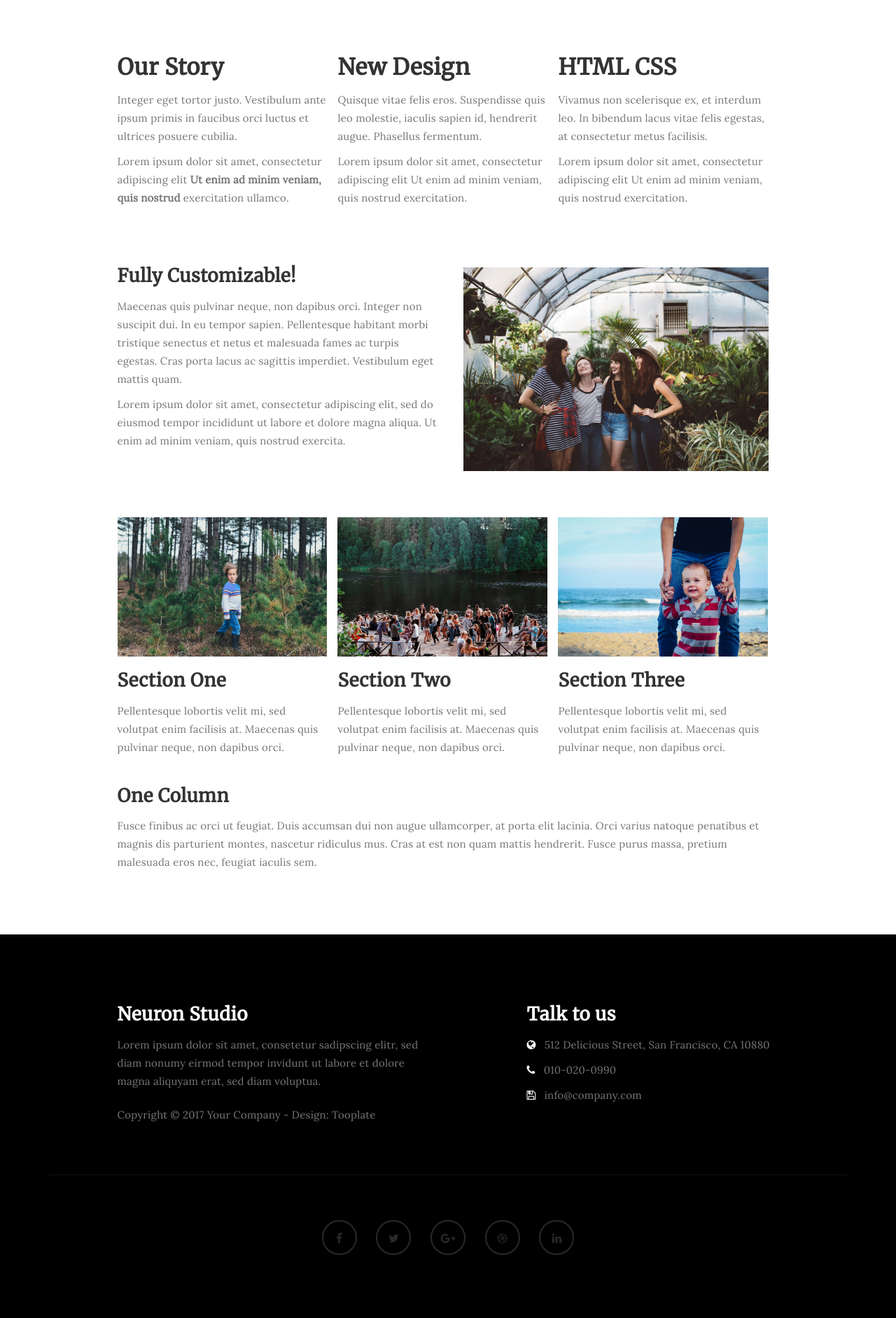
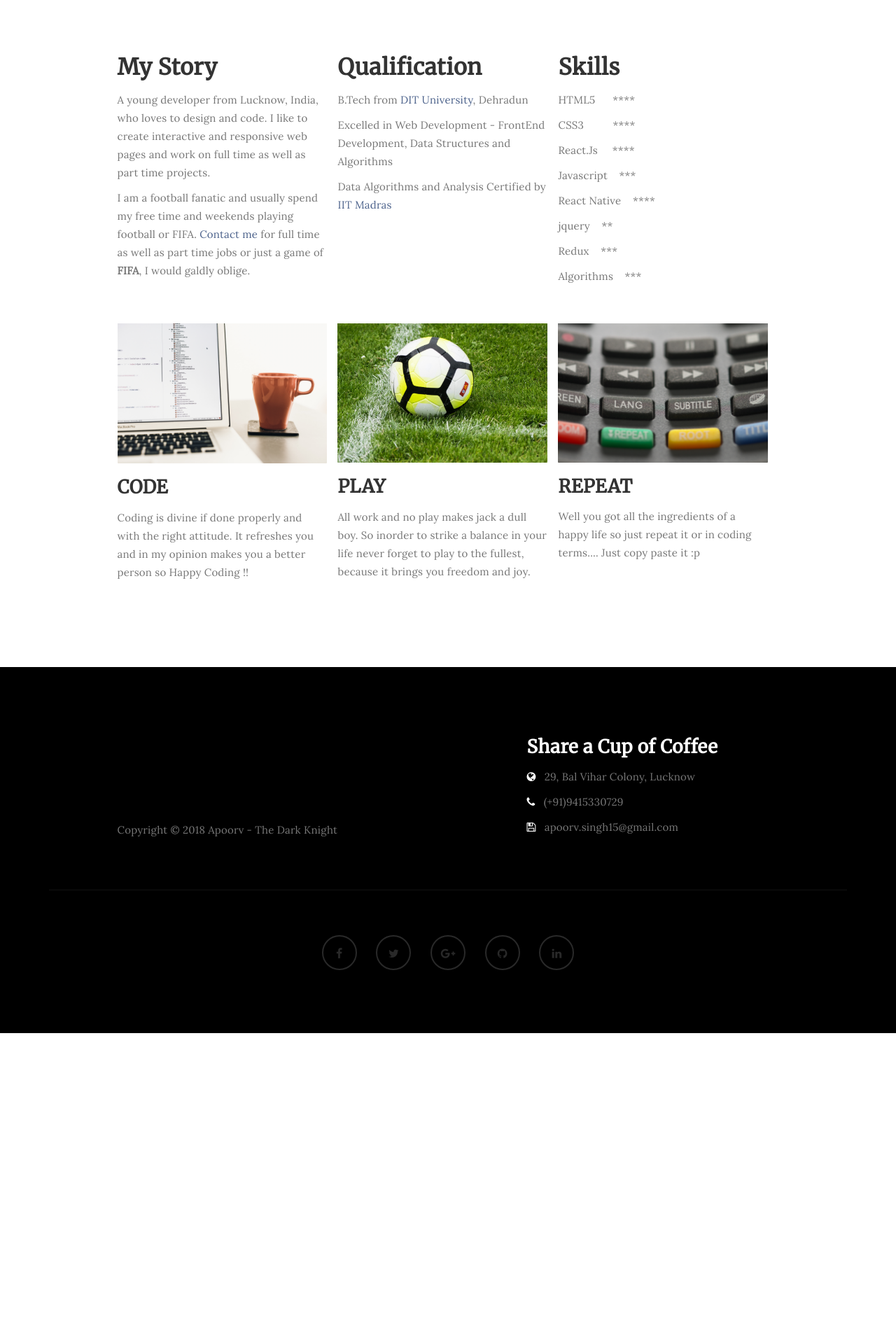
Before and after one commit to ApoorvSingh15/my-blog-website, a PHP site: page /about.html in a window 1280 px wide. Shown: the part 608-2491 px from the top of the page at 70% size. After the commit the page ends 2084 px from the top, so only its background shows below. Run offline with PHP 8.4, Linux system fonts and the light colour scheme.

Commit message:
added more info

```diff
--- a/about.html
+++ b/about.html
@@ -9,25 +9,19 @@
 <meta name="author" content="">
 <meta name="viewport" content="width=device-width, initial-scale=1, maximum-scale=1">
 
-<title>Neuron Template - About</title>
-<!--
-
-Template 2085 Neuron
-
-http://www.tooplate.com/view/2085-neuron
-
--->
+<title>Apoorv Singh - About</title>
+<link rel="shortcut icon" href="./favicon.png">
 <link rel="stylesheet" href="css/bootstrap.min.css">
 <link rel="stylesheet" href="css/font-awesome.min.css">
+<link href="https://fonts.googleapis.com/css?family=Lobster" rel="stylesheet">
 
-<!-- Main css -->
 <link rel="stylesheet" href="css/style.css">
 <link href="https://fonts.googleapis.com/css?family=Lora|Merriweather:300,400" rel="stylesheet">
 
 </head>
 <body>
 
-<!-- PRE LOADER -->
+
 
 <div class="preloader">
      <div class="sk-spinner sk-spinner-wordpress">
@@ -35,7 +29,7 @@ http://www.tooplate.com/view/2085-neuron
      </div>
 </div>
 
-<!-- Navigation section  -->
+
 
 <div class="navbar navbar-default navbar-static-top" role="navigation">
      <div class="container">
@@ -46,14 +40,12 @@ http://www.tooplate.com/view/2085-neuron
                     <span class="icon icon-bar"></span>
                     <span class="icon icon-bar"></span>
                </button>
-               <a href="index.html" class="navbar-brand">Neuron</a>
+               <a href="index.html" class="navbar-brand styleName">Apoorv</a>
           </div>
           <div class="collapse navbar-collapse">
                <ul class="nav navbar-nav navbar-right">
-                    <li><a href="index.html">Home</a></li>
-                    <li class="active"><a href="about.html">About</a></li>
-                    <li><a href="gallery.html">Gallery</a></li>
-                    <li><a href="contact.html">Contact</a></li>
+                  <li><a href="index.html">Home</a></li>
+                  <li class="active"><a href="about.html">About</a></li>
                </ul>
           </div>
 
@@ -68,7 +60,7 @@ http://www.tooplate.com/view/2085-neuron
           <div class="row">
 
                <div class="col-md-12 col-sm-12">
-                    <h1>About Us</h1>
+                    <h1>About Me</h1>
                </div>
 
           </div>
@@ -83,55 +75,69 @@ http://www.tooplate.com/view/2085-neuron
 
                <div class="col-md-offset-1 col-md-10 col-sm-12">
                     <div class="col-md-4 col-sm-4">
-                         <h2>Our Story</h2>
-                         <p>Integer eget tortor justo. Vestibulum ante ipsum primis in faucibus orci luctus et ultrices posuere cubilia.</p>
-                         <p>Lorem ipsum dolor sit amet, consectetur adipiscing elit <strong>Ut enim ad minim veniam, quis nostrud</strong> exercitation ullamco.</p>
+                         <h2>My Story</h2>
+                         <p>A young developer from Lucknow, India, who loves to design and code.
+                           I like to create interactive and responsive web pages and work on full time as
+                           well as part time projects.
+                         </p>
+                         <p>I am a football fanatic and usually spend my free time and weekends playing
+                           football or FIFA. <a href="https://www.upwork.com/freelancers/~01e5c51c05c21ee63b">Contact me</a>
+                           for full time as well as part time jobs or just a
+                           game of <strong>FIFA</strong>, I would galdly oblige.
+                         </p>
                     </div>
 
                     <div class="col-md-4 col-sm-4">
-                         <h2>New Design</h2>
-                         <p>Quisque vitae felis eros. Suspendisse quis leo molestie, iaculis sapien id, hendrerit augue. Phasellus fermentum.</p>
-                         <p>Lorem ipsum dolor sit amet, consectetur adipiscing elit Ut enim ad minim veniam, quis nostrud exercitation.</p>
+                         <h2>Qualification</h2>
+                         <p>B.Tech from <a href="https://www.dituniversity.edu.in/">DIT University</a>, Dehradun</p>
+                         <p>Excelled in Web Development - FrontEnd Development, Data Structures and Algorithms
+                         </p>
+                         <p>Data Algorithms and Analysis Certified by
+                            <a href="https://www.iitm.ac.in/">IIT Madras</a>
+                          </p>
                     </div>
 
                     <div class="col-md-4 col-sm-4">
-                         <h2>HTML CSS</h2>
-                         <p>Vivamus non scelerisque ex, et interdum leo. In bibendum lacus vitae felis egestas, at consectetur metus facilisis.</p>
-                         <p>Lorem ipsum dolor sit amet, consectetur adipiscing elit Ut enim ad minim veniam, quis nostrud exercitation.</p>
+                         <h2>Skills</h2>
+                         <p>HTML5 &nbsp;&nbsp;&nbsp;&nbsp;&nbsp;****</p>
+                         <p>CSS3 &nbsp;&nbsp;&nbsp;&nbsp;&nbsp;&nbsp;&nbsp;&nbsp;&nbsp;****</p>
+                         <p>React.Js &nbsp;&nbsp;&nbsp;&nbsp;****</p>
+                         <p>Javascript &nbsp;&nbsp;&nbsp;***</p>
+                         <p>React Native &nbsp;&nbsp;&nbsp;****</p>
+                         <p>jquery &nbsp;&nbsp;&nbsp;**</p>
+                         <p>Redux &nbsp;&nbsp;&nbsp;***</p>
+                         <p>Algorithms &nbsp;&nbsp;&nbsp;***</p>
                     </div>
 
-                    <div class="col-md-6 col-sm-6">
-                         <h3>Fully Customizable!</h3>
-                         <p>Maecenas quis pulvinar neque, non dapibus orci. Integer non suscipit dui. In eu tempor sapien. Pellentesque habitant morbi tristique senectus et netus et malesuada fames ac turpis egestas. Cras porta lacus ac sagittis imperdiet. Vestibulum eget mattis quam.</p>
-                         <p>Lorem ipsum dolor sit amet, consectetur adipiscing elit, sed do eiusmod tempor incididunt ut labore et dolore magna aliqua. Ut enim ad minim veniam, quis nostrud exercita.</p>
-                    </div>
-
-                    <div class="col-md-6 col-sm-6">
-                         <img src="images/about-image.jpg" class="img-responsive" alt="About Image">
-                    </div>
 
                     <div class="clearfix"></div>
 
                     <div class="col-md-4 col-sm-4">
                          <img src="images/about-image1.jpg" class="img-responsive" alt="Blog Image">
-                         <h3>Section One</h3>
-                         <p>Pellentesque lobortis velit mi, sed volutpat enim facilisis at. Maecenas quis pulvinar neque, non dapibus orci.</p>
+                         <h3>CODE</h3>
+                         <p>Coding is divine if done properly and with the right attitude.
+                           It refreshes you and in my opinion makes you a better person so
+                           Happy Coding !!
+                         </p>
                     </div>
 
                     <div class="col-md-4 col-sm-4">
-                         <img src="images/about-image2.jpg" class="img-responsive" alt="Blog Image">
-                         <h3>Section Two</h3>
-                         <p>Pellentesque lobortis velit mi, sed volutpat enim facilisis at. Maecenas quis pulvinar neque, non dapibus orci.</p>
+                         <img src="images/about-image2.jpg" class="img-responsive " alt="Blog Image">
+                         <h3>PLAY</h3>
+                         <p>All work and no play makes jack a dull boy. So inorder to
+                           strike a balance in your life never forget to play to the fullest,
+                           because it brings you freedom and joy.
+                         </p>
                     </div>
 
                     <div class="col-md-4 col-sm-4">
                          <img src="images/about-image3.jpg" class="img-responsive" alt="Blog Image">
-                         <h3>Section Three</h3>
-                         <p>Pellentesque lobortis velit mi, sed volutpat enim facilisis at. Maecenas quis pulvinar neque, non dapibus orci.</p>
+                         <h3>REPEAT</h3>
+                         <p>Well you got all the ingredients of a happy life so just repeat it or
+                           in coding terms.... Just copy paste it :p
+                         </p>
                     </div>
 
-                    <h3>One Column</h3>
-                    <p>Fusce finibus ac orci ut feugiat. Duis accumsan dui non augue ullamcorper, at porta elit lacinia. Orci varius natoque penatibus et magnis dis parturient montes, nascetur ridiculus mus. Cras at est non quam mattis hendrerit. Fusce purus massa, pretium malesuada eros nec, feugiat iaculis sem.</p>
                </div>
 
           </div>
@@ -145,18 +151,17 @@ http://www.tooplate.com/view/2085-neuron
           <div class="row">
 
                <div class="col-md-5 col-md-offset-1 col-sm-6">
-                    <h3>Neuron Studio</h3>
-                    <p>Lorem ipsum dolor sit amet, consetetur sadipscing elitr, sed diam nonumy eirmod tempor invidunt ut labore et dolore magna aliquyam erat, sed diam voluptua.</p>
-                    <div class="footer-copyright">
-                         <p>Copyright &copy; 2017 Your Company - Design: Tooplate</p>
+
+                    <div class="footer-copyright" style="padding-top : 10em;">
+                      <p>Copyright &copy; 2018 Apoorv - The Dark Knight</p>
                     </div>
                </div>
 
                <div class="col-md-4 col-md-offset-1 col-sm-6">
-                    <h3>Talk to us</h3>
-                    <p><i class="fa fa-globe"></i> 512 Delicious Street, San Francisco, CA 10880</p>
-                    <p><i class="fa fa-phone"></i> 010-020-0990</p>
-                    <p><i class="fa fa-save"></i> info@company.com</p>
+                    <h3>Share a Cup of Coffee</h3>
+                    <p><i class="fa fa-globe"></i> 29, Bal Vihar Colony, Lucknow</p>
+                    <p><i class="fa fa-phone"></i> (+91)9415330729</p>
+                    <p><i class="fa fa-save"></i> apoorv.singh15@gmail.com</p>
                </div>
 
                <div class="clearfix col-md-12 col-sm-12">
@@ -165,11 +170,11 @@ http://www.tooplate.com/view/2085-neuron
 
                <div class="col-md-12 col-sm-12">
                     <ul class="social-icon">
-                         <li><a href="#" class="fa fa-facebook"></a></li>
-                         <li><a href="#" class="fa fa-twitter"></a></li>
-                         <li><a href="#" class="fa fa-google-plus"></a></li>
-                         <li><a href="#" class="fa fa-dribbble"></a></li>
-                         <li><a href="#" class="fa fa-linkedin"></a></li>
+                         <li><a href="https://www.facebook.com/apoorv.singh.16" class="fa fa-facebook"></a></li>
+                         <li><a href="https://twitter.com/apoorv_singh15" class="fa fa-twitter"></a></li>
+                         <li><a href="https://plus.google.com/106265175113233786289" class="fa fa-google-plus"></a></li>
+                         <li><a href="https://github.com/ApoorvSingh15" class="fa fa-github"></a></li>
+                         <li><a href="https://www.linkedin.com/in/apoorv-singh-07943622/" class="fa fa-linkedin"></a></li>
                     </ul>
                </div>
 
--- a/css/style.css
+++ b/css/style.css
@@ -275,12 +275,13 @@ a:hover, a:active, a:focus {
 }
 
 .main-about {
-  background: url('../images/about-bg.jpg') no-repeat;
+  background: url('../images/about.jpg') no-repeat;
 }
 
 .main-single-post {
   background: url('../images/single-post-bg.jpg') no-repeat;
 }
+
 
 .main-gallery {
   background: url('../images/gallery-bg.jpg') no-repeat;
```
Also changed, not shown: index.html (+16 -14 lines), images/about-image1.jpg, images/about-image2.jpg, images/about-image3.jpg, images/images.jpeg (added), 1 other file.
